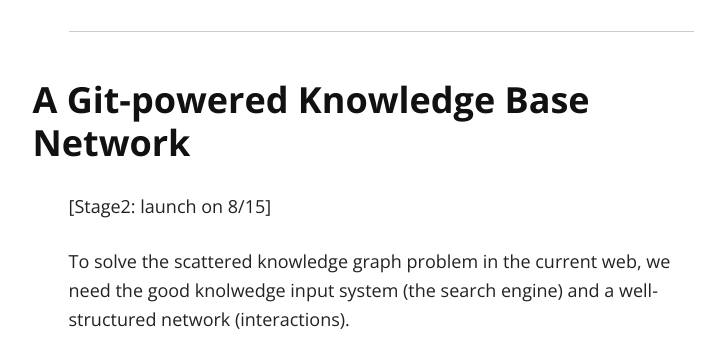
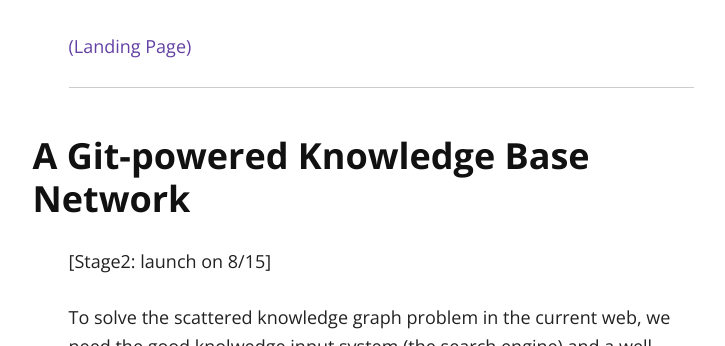
Before and after one commit to tarsmachine/tarsmachine.github.io, a Jekyll site: the page built from index.md, in a window 1280 px wide and 900 px high, scrolled down 1011 px, cut to the strip 226-572 px from the top of the window. Shown: the whole strip, without its empty margins (259-984 px from the left). Built offline with Jekyll 4.4.1, drawn with Linux system fonts in a browser that asks for light colours; nearby versions of some CDN libraries.

Commit message:
Update Links

```diff
--- a/index.md
+++ b/index.md
@@ -25,6 +25,7 @@ Desktop Demo:
 
 <img src="images/search.gif" alt="sample image" width="600" height="350">
 
+[(Landing Page)](https://tarsbase.github.io/cause/)
 
 ---
 
```
